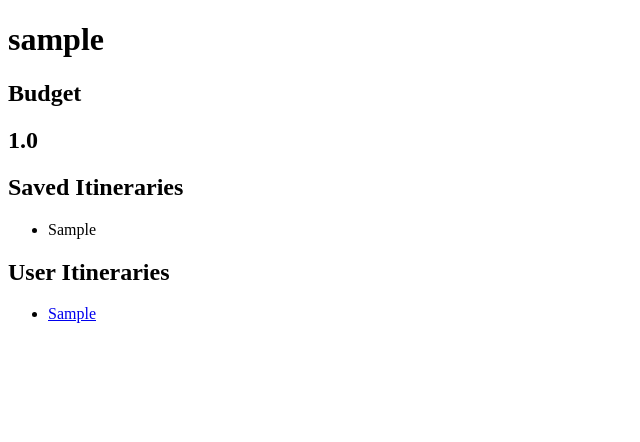
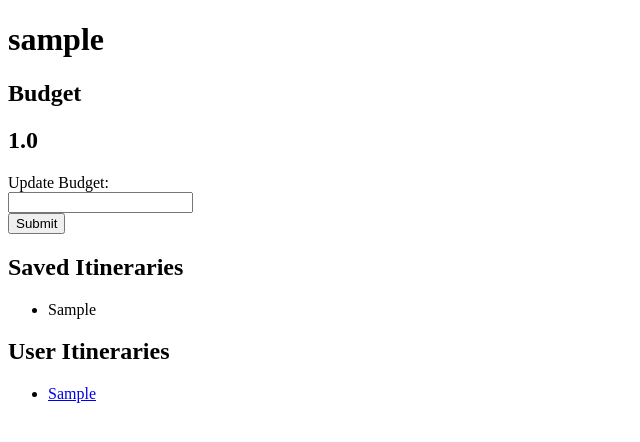
Before and after one commit to franschipits/iWanderSmart, a Flask app: page /profile in a window 1280 px wide. Shown: the top 442 px of the page, without its empty margins (0-640 px from the left). Run offline with Flask 2, Linux system fonts and the light colour scheme; the visitor is signed in with stand-in values (Sample User, id 1); tables that the repository leaves empty hold one stand-in row (values such as "Sample post").

Commit message:
budget update js

```diff
--- a/seed_database.py
+++ b/seed_database.py
@@ -88,11 +88,11 @@ flights = [{'type_flight':"departure",
            ]
 
 list_flights = []
-
+n = 0
 for flight in flights:
-    new_flight = crud.create_flights(user_itinerary[1].user_itinerary_id, flight['type_flight'], flight['date_time'], flight['price'])
+    new_flight = crud.create_flights(user_itinerary[n].user_itinerary_id, flight['type_flight'], flight['date_time'], flight['price'])
     list_flights.append(new_flight)
-
+    n = n + 1
 model.db.session.add_all(list_flights)
 model.db.session.commit()
 
--- a/server.py
+++ b/server.py
@@ -1,5 +1,5 @@
 from flask import (Flask, render_template, request, flash, session,
-                   redirect)
+                   redirect, jsonify)
 from model import connect_to_db, db, User, User_Itinerary, Saved_Itinerary
 import crud
 
@@ -87,6 +87,17 @@ def show_profile():
     return render_template("profile.html", user=user, itineraries=itineraries, user_itineraries=user_itineraries)
 
 
+@app.route("/budget_update", methods=['POST'])
+def show_budget():
+
+    budget = request.json.get('new_budget')
+    user = crud.get_user_by_email(session["current_user"])
+    user.budget = int(budget)
+    db.session.commit()
+    print(user.budget)
+    return jsonify({'budget': budget})
+
+
 @app.route("/user_itinerary")
 def all_user_itineraries():
     """"View all user itineraries"""
--- /dev/null
+++ b/static/budget_update.js
@@ -0,0 +1,23 @@
+const form = document.querySelector('#budget_update');
+const h2 = document.querySelector('#user_budget');
+
+form.addEventListener('submit', (evt) => {
+    evt.preventDefault();
+
+    const formAnswer = {
+        new_budget: document.querySelector('#budget').value
+    };
+
+    fetch('/budget_update', {
+        method: 'POST',
+        body: JSON.stringify(formAnswer),
+        headers: {
+            'Content-Type': 'application/json'
+        },
+    })
+
+    .then((response) => response.json())
+    .then((responseJSON) => {
+        h2.innerHTML = responseJSON['budget'];
+    })
+})
--- a/templates/profile.html
+++ b/templates/profile.html
@@ -4,8 +4,12 @@
 {% block body %}
    <h1>{{ user.user_name }}</h1>
    <h2>Budget</h2>
-    <h2>{{ user.budget }}</h2>
-
+    <h2 id="user_budget"> {{ user.budget }}</h2>
+    <form id="budget_update">
+        <label for="budget">Update Budget:</label><br>
+        <input type="text" id="budget" name="budget" value=""><br>
+        <input type="submit" value="Submit">
+        </form>
 
     <h2>Saved Itineraries</h2>
    <ul>
@@ -26,4 +30,5 @@
     {% endfor %}
 
    </ul>
+<script src="/static/budget_update.js"> </script>
 {% endblock %}
```
Also changed, not shown: crud.py (line endings or trailing spaces), model.py (line endings or trailing spaces), templates/homepage.html (line endings or trailing spaces), templates/user_details.html (line endings or trailing spaces), templates/user_itinerary_details.html (line endings or trailing spaces), 1 other file.
